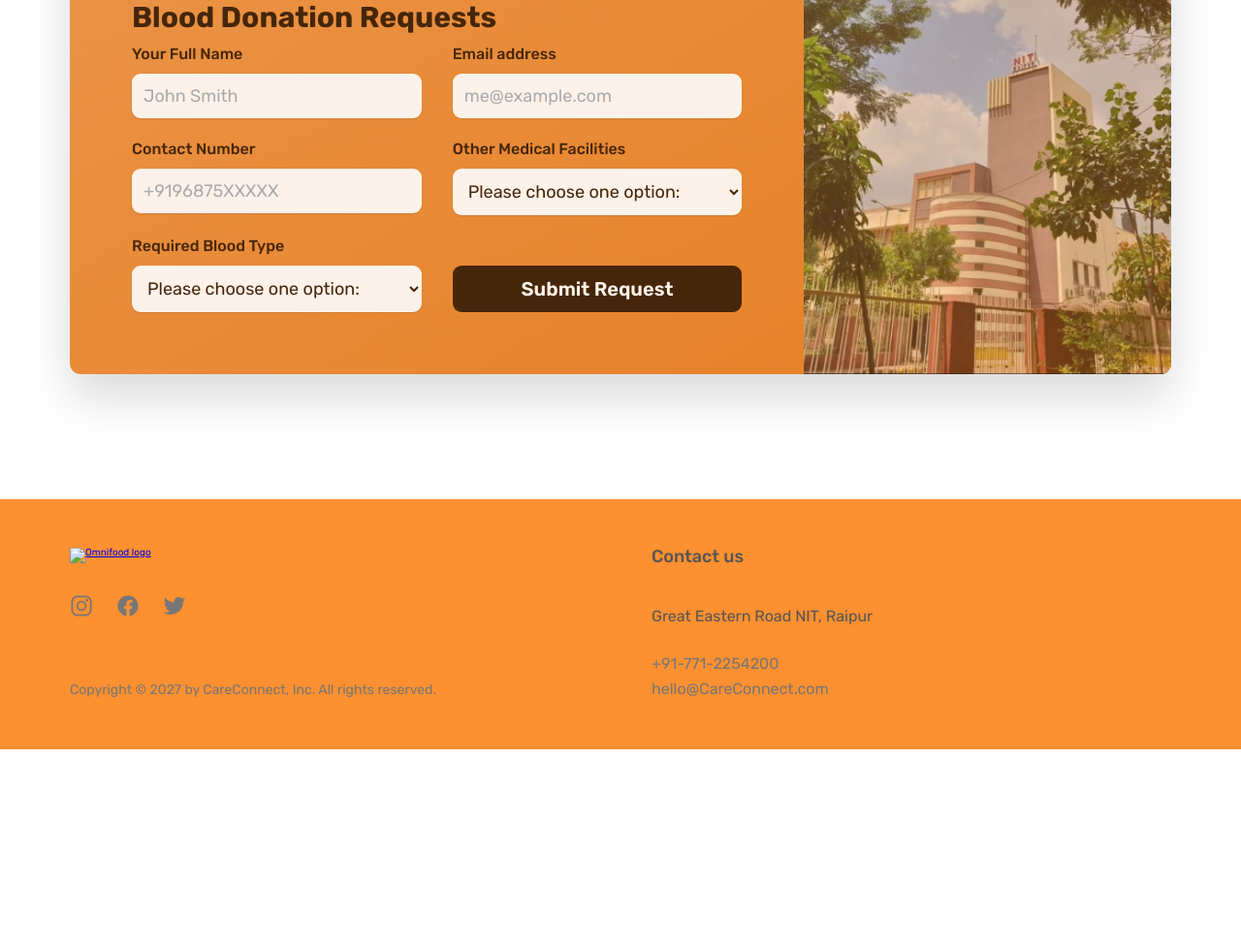
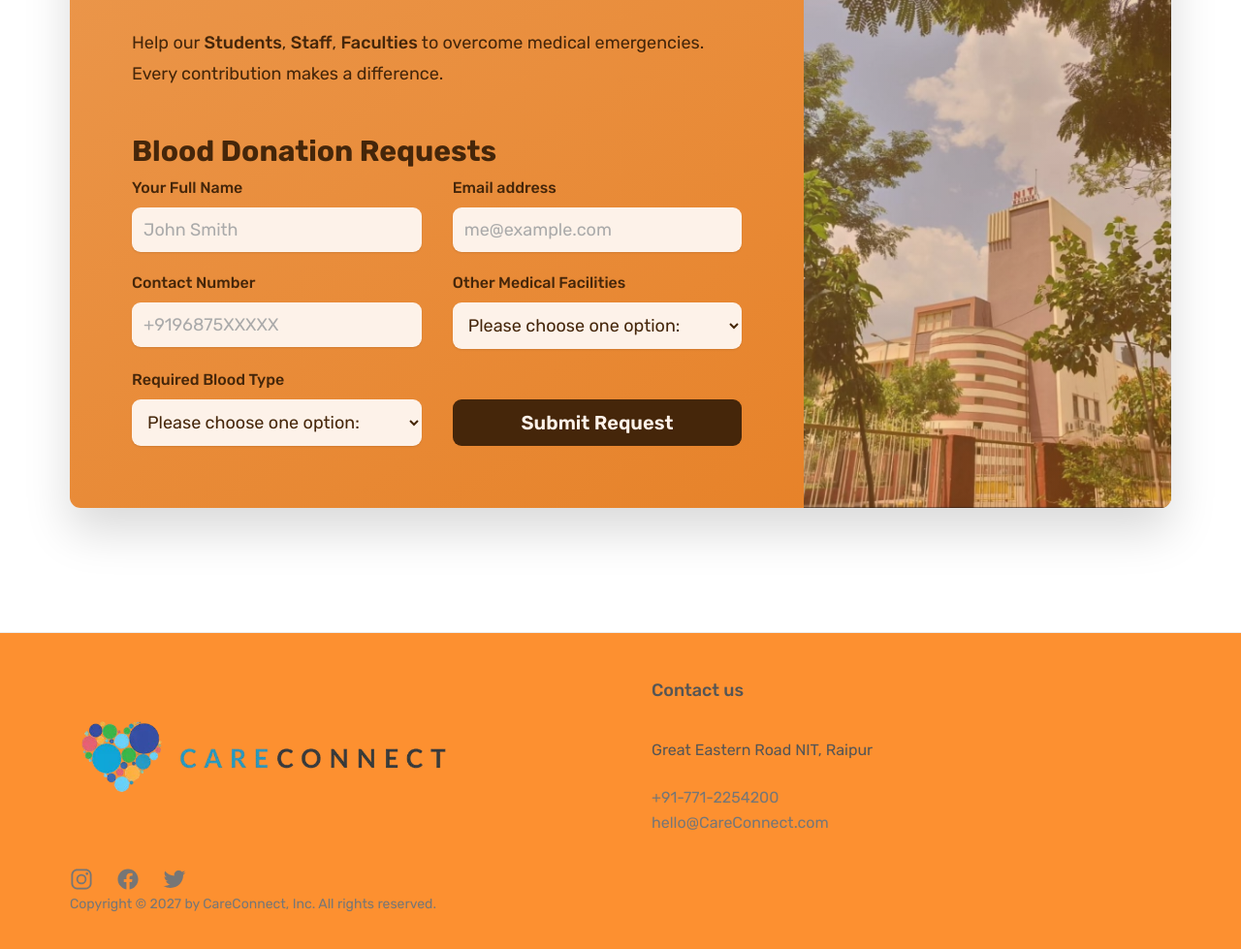
Before and after one commit to itachi1358/medical_resources, a plain HTML site: page index.html in a window 1280 px wide. Shown: the part 921-1900 px from the top of the page at 97% size. Before the commit the page ends 1694 px from the top, so only its background shows below. Drawn offline with nearby package versions, Linux system fonts and the light colour scheme; files that its build step writes are made by us from their sources; files whose address does not match are found by name.

Commit message:
Update index.html

```diff
--- a/index.html
+++ b/index.html
@@ -11,8 +11,8 @@
       rel="stylesheet"
     />
 
-    <link rel="stylesheet" href="css/general.css" />
-    <link rel="stylesheet" href="css/style.css" />
+    <link rel="stylesheet" href="general.css" />
+    <link rel="stylesheet" href="style.css" />
 
     <script
       type="module"
@@ -28,7 +28,7 @@
   <body>
     <header class="header">
       <a href="#">
-        <img class="logo" alt="Omnifood logo" src="img/cc.png" />
+        <img class="logo" alt="Omnifood logo" src="cc.png" />
       </a>
       <nav class="main-nav">
         <ul class="main-nav-list">
@@ -55,7 +55,7 @@
           </div>
           <div class="hero-img-box">
             <img
-              src="img/Blood.png"
+              src="Blood.png"
               class="hero-img"
               alt="Woman enjoying food, meals in storage container, and food bowls on a table"
             />
@@ -156,7 +156,7 @@
       <div class="container grid grid--footer">
         <div class="logo-col">
           <a href="#" class="footer-logo">
-            <img class="logo" alt="Omnifood logo" src="img/cc.png" />
+            <img class="logo" alt="Omnifood logo" src="cc.png" />
           </a>
 
           <ul class="social-links">
```
